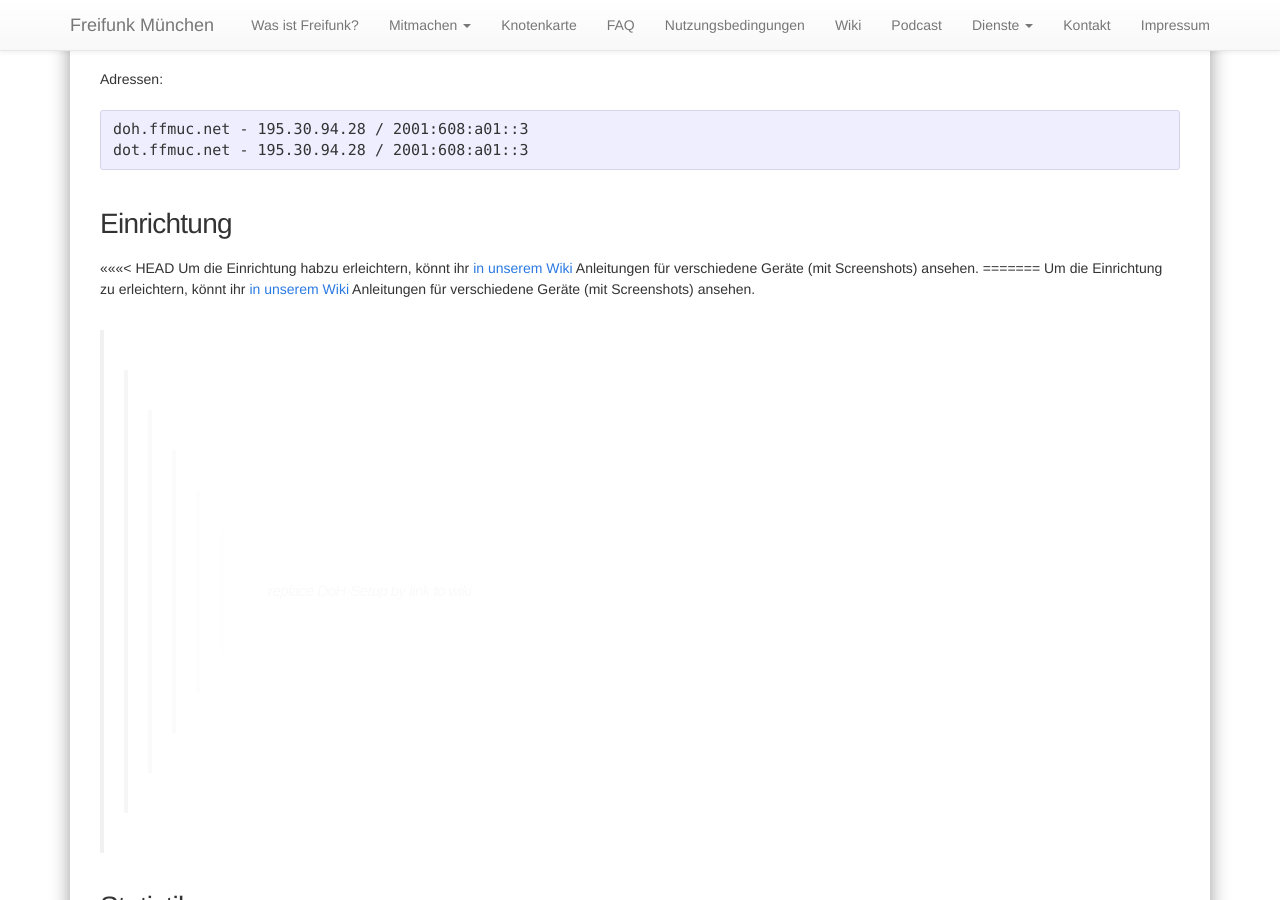
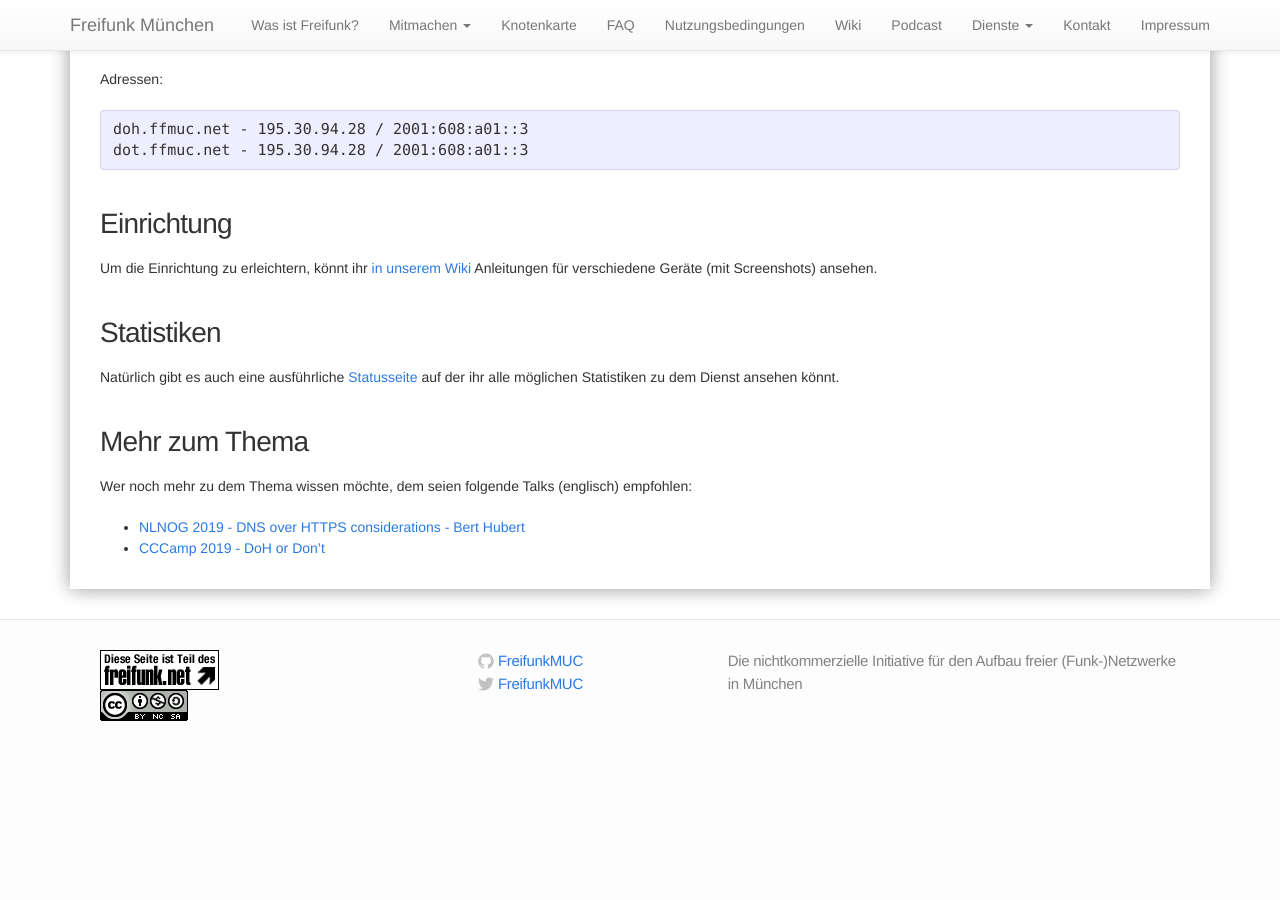
Before and after one commit to freifunkMUC/freifunkmuc.github.io, a Jekyll site: the page built from _posts/2019-09-16-doh-dot-ffmuc.markdown, in a window 1280 px wide and 900 px high, scrolled down 349 px. Built offline with Jekyll 4.4.1, drawn with Linux system fonts in a browser that asks for light colours; after the commit the page ends 1125 px from its top, so only the background shows below that.

Commit message:
fix merge conflict cleanup

````diff
--- a/_posts/2019-09-16-doh-dot-ffmuc.markdown
+++ b/_posts/2019-09-16-doh-dot-ffmuc.markdown
@@ -22,11 +22,7 @@ dot.ffmuc.net - 195.30.94.28 / 2001:608:a01::3
 ```
 ## Einrichtung
 
-<<<<<<< HEAD
-Um die Einrichtung habzu erleichtern, könnt ihr [in unserem Wiki](https://ffmuc.net/wiki/doku.php?id=knb:dohdot) Anleitungen für verschiedene Geräte (mit Screenshots) ansehen.
-=======
 Um die Einrichtung zu erleichtern, könnt ihr [in unserem Wiki](https://ffmuc.net/wiki/doku.php?id=knb:dohdot) Anleitungen für verschiedene Geräte (mit Screenshots) ansehen.
->>>>>>> replace DoH-Setup by link to wiki
 
 ## Statistiken
 Natürlich gibt es auch eine ausführliche [Statusseite](https://stats.ffmuc.net/d/tlvoghcZk/doh-dot?orgId=1&refresh=1m) auf der ihr alle möglichen Statistiken zu dem Dienst ansehen könnt.
````
